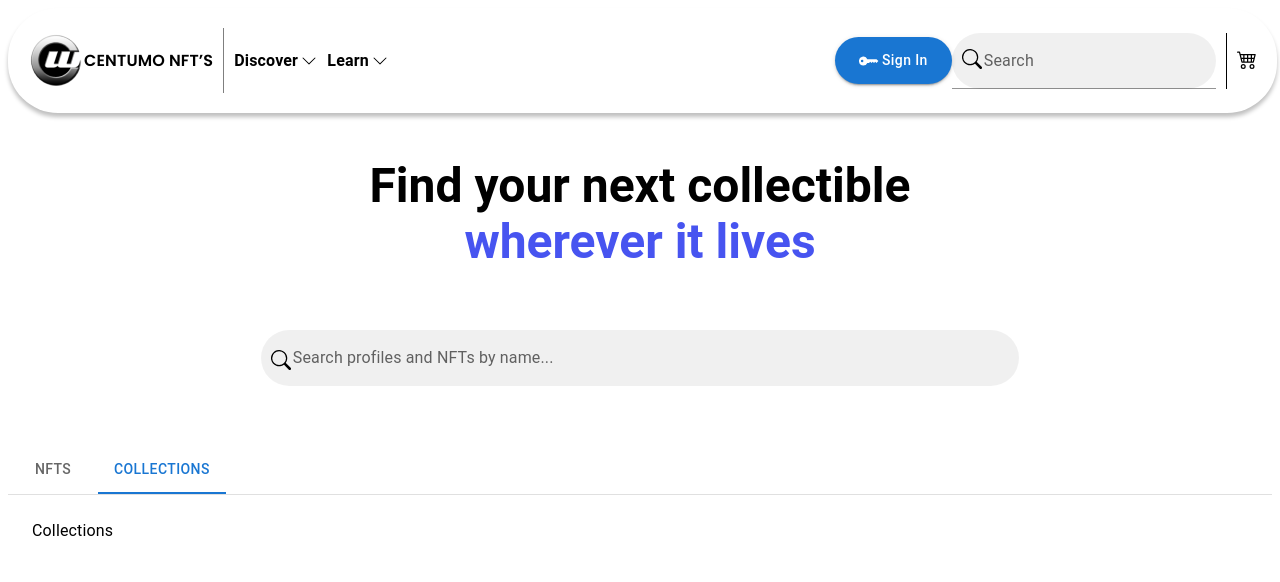
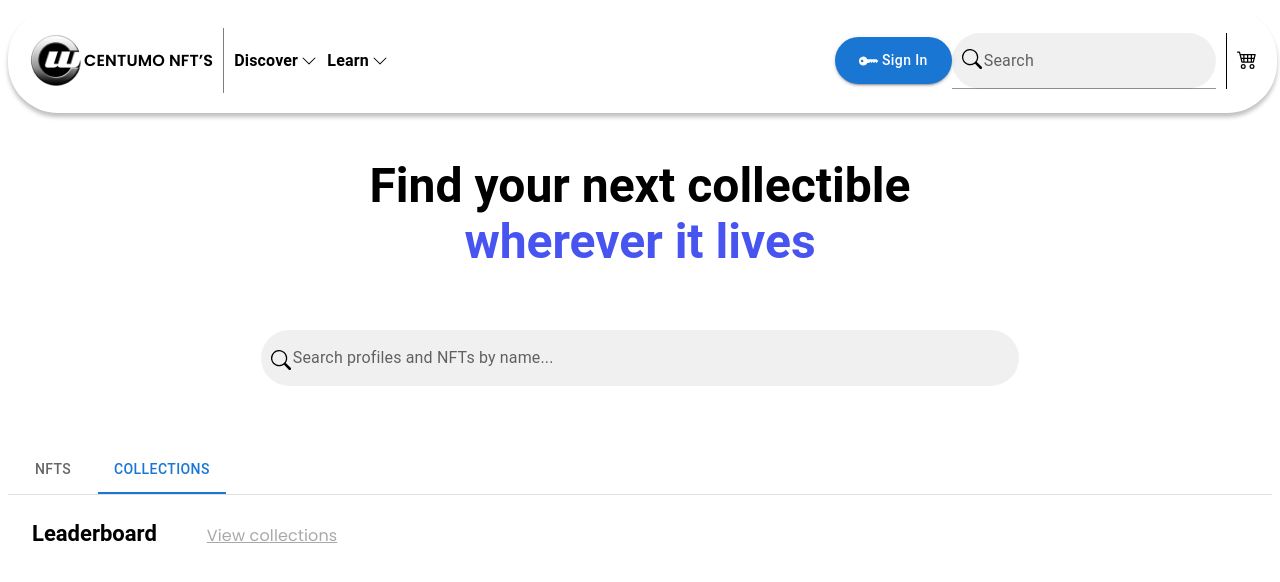
Before and after one commit to Centum-World-NFT/centum-world-NFT, a React (Vite) app in the folder client/: page / in a window 1280 px wide. Both pictures are taken after a click on the tab "COLLECTIONS". Shown: the top 582 px of the page. Built offline with nearby package versions, Linux system fonts and the light colour scheme.

Commit message:
collections section

```diff
--- a/client/src/components/common/tabs/NavTabs.jsx
+++ b/client/src/components/common/tabs/NavTabs.jsx
@@ -4,6 +4,7 @@ import Tab from '@mui/material/Tab';
 import TabContext from '@mui/lab/TabContext';
 import TabList from '@mui/lab/TabList';
 import TabPanel from '@mui/lab/TabPanel';
+import NftCollections from "@/pages/collections/NftCollections";
 
 const NavTabs = () => {
   const [value, setValue] = useState('1');
@@ -23,7 +24,9 @@ const NavTabs = () => {
           </TabList>
         </Box>
         <TabPanel value="1">NFTs</TabPanel>
-        <TabPanel value="2">Collections</TabPanel>
+        <TabPanel value="2">
+          <NftCollections/>
+        </TabPanel>
 
       </TabContext>
     </Box>
--- /dev/null
+++ b/client/src/pages/collections/NftCollections.jsx
@@ -0,0 +1,17 @@
+import React from 'react'
+import { HeadingDiv, HeadingRoute, HeadingTitle, Wrapper } from './NftCollectionsStyle'
+
+const NftCollections = () => {
+  return (
+    <div>
+      <Wrapper>
+        <HeadingDiv >
+          <HeadingTitle variant="h5" >Leaderboard</HeadingTitle>
+          <HeadingRoute>View collections</HeadingRoute>
+        </HeadingDiv>
+      </Wrapper>
+    </div>
+  )
+}
+
+export default NftCollections
--- /dev/null
+++ b/client/src/pages/collections/NftCollectionsStyle.jsx
@@ -0,0 +1,26 @@
+import { Box, TextField, Typography } from "@mui/material";
+import { styled } from "@mui/system";
+
+export const Wrapper = styled("div")({
+    height: '100vh',
+    padding: "0px 0px 0px 0px"
+})
+
+export const HeadingDiv = styled(Box)({
+    textAlign: 'left',
+    display:'flex'
+})
+
+export const HeadingTitle = styled(Typography)({
+    fontamily: "'Poppins', sans-serif",
+    fontWeight:'600',
+    fontSize:'22px'
+})
+export const HeadingRoute = styled(Typography)({
+    fontFamily:"'Poppins', sans-serif",
+    marginLeft:'50px',
+    marginTop:'5px',
+    color:'darkgray',
+    cursor:'pointer',
+    textDecoration:'underline'
+})
```
